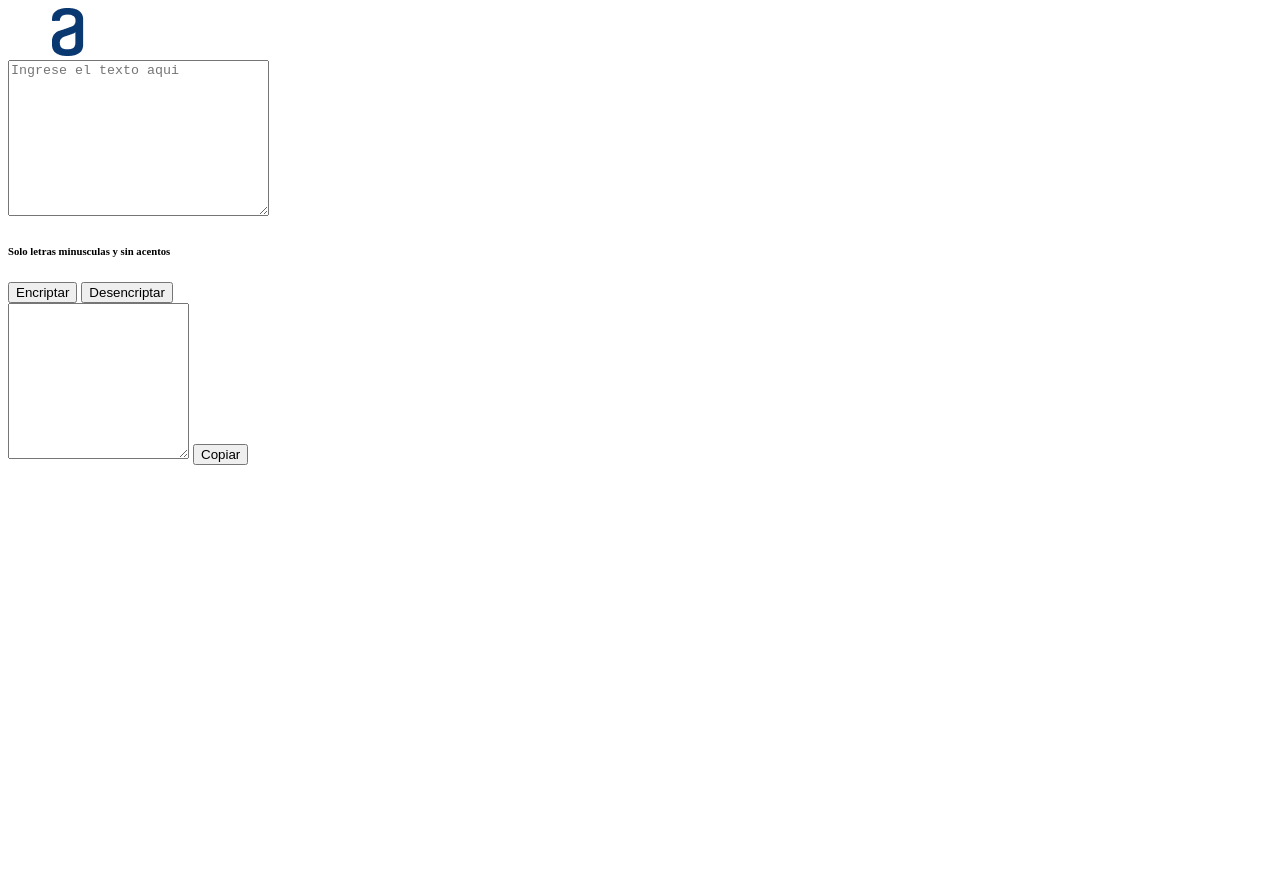
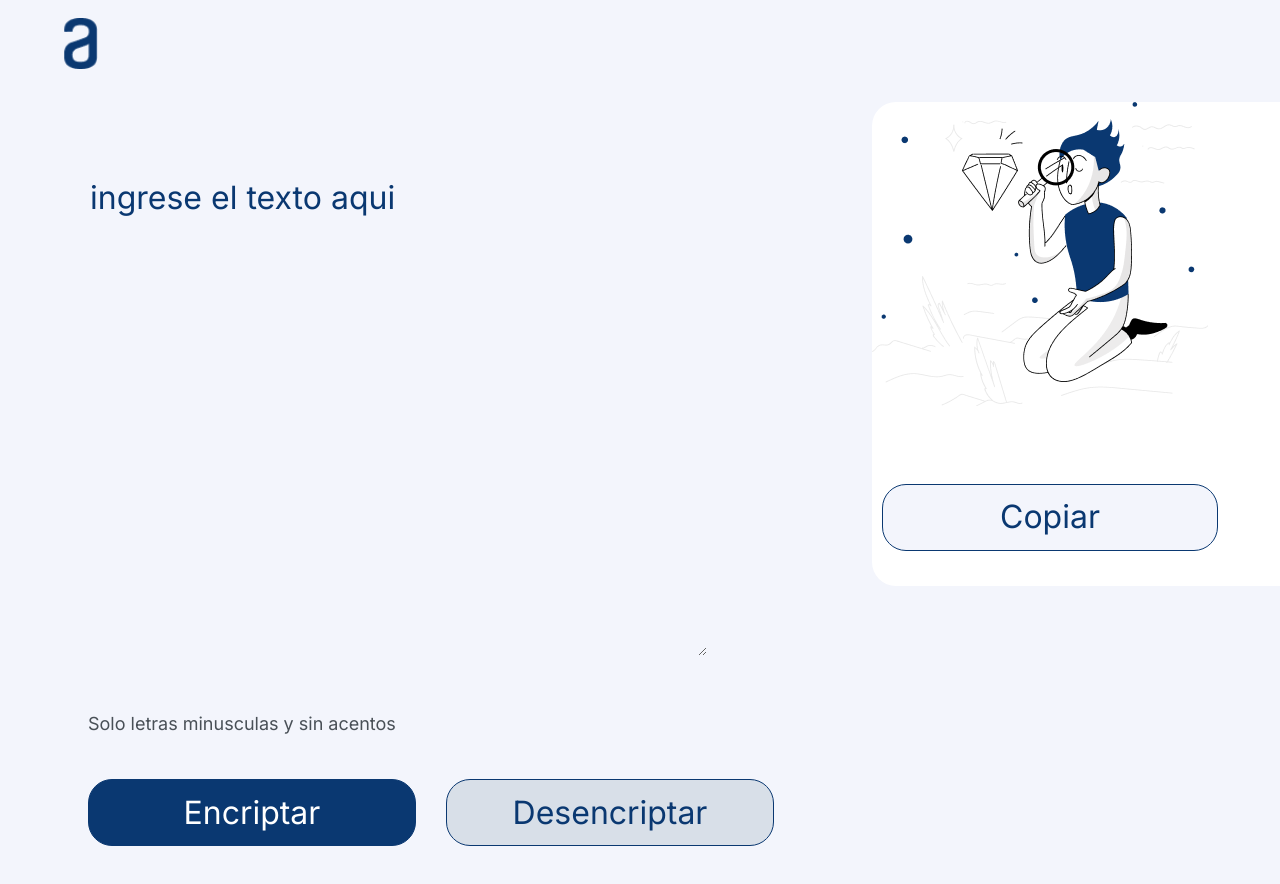
Before and after one commit to Gerson121295/G5-challenge-encriptador, a plain HTML site: page index.html in a window 1280 px wide. Before the commit the page ends 800 px from the top, so only its background shows below. Drawn offline with Linux system fonts and the light colour scheme.

Commit message:
2 - Se agrega estilos al encriptador

```diff
--- a/index.html
+++ b/index.html
@@ -4,6 +4,12 @@
     <meta charset="UTF-8">
     <meta http-equiv="X-UA-Compatible" content="IE=edge">
     <meta name="viewport" content="width=device-width, initial-scale=1.0">
+    <link rel="stylesheet" href="./style.css">
+
+    <link rel="preconnect" href="https://fonts.googleapis.com">
+    <link rel="preconnect" href="https://fonts.gstatic.com" crossorigin>
+    <link href="https://fonts.googleapis.com/css2?family=Inter:wght@200;400&family=Lato:wght@100;300;700&display=swap" rel="stylesheet">
+
     <title>Encriptador de texto</title>
 </head>
 <body>
@@ -27,7 +33,7 @@
 
         <section>
             <textarea class="mensaje" cols="20" rows="10"></textarea>
-            <button class="copiar">Copiar</button>
+            <button class="btn-copiar">Copiar</button>
         </section>
     </main>
 </body>
--- /dev/null
+++ b/style.css
@@ -0,0 +1,99 @@
+
+*{
+ /* font-family: 'Inter', sans-serif;
+    font-family: 'Lato', sans-serif; */
+    background: #F3F5FC; /* #F3F5FC*/
+    font-family: 'Inter';
+    font-weight: 400;
+    font-size: 32px;
+    line-height: 150%;
+/* identical to box height, or 48px */
+}
+
+.logo{
+    padding-top: 10px;
+    margin-left: 10px;
+    width: 10%;
+}
+
+main{
+    display: flex; /*Agrega a la par el otro div */
+    margin-bottom: 50px;
+    margin-left: 80px;
+
+}
+
+.text-area{
+    border: none; /* no borde */
+    color: #0A3871;
+    margin-top: 90px;
+    text-transform: lowercase;
+}
+
+::placeholder{ color: #0A3871;}
+    .text-area:focus{
+        outline: none; /*quita el recuadro cuando pasamo el mouse */
+
+    }
+
+.mensaje{
+    background: white;
+    background-image: url("imagenes/Muñeco.png");
+    background-repeat: no-repeat;
+    border: none; /*quita el borde a la caja */
+    border-radius: 24px;
+    color: #0A3871;
+    margin-left: 98px;
+    margin-top: 20px;
+    padding-left: 20px;
+    position: fixed; /*Permite que la imagen permanezca en su sitio incluso al hacer scroll hacia abajo*/
+}
+
+.mensaje:focus{
+    outline: none;
+}
+
+.botones{
+    display: flex; /*para que coloque el elemento uno del lado del otro */
+    margin-top: 18px;
+
+}
+
+.btn-desencriptar{
+    background: #D8DFE8;
+    border: 1px solid #0A3871;
+    border-radius: 24px;
+    color: #0A3871;
+    cursor: pointer;
+    height: 67px;
+    margin-left: 30px;
+    width: 328px;
+}
+
+.btn-encriptar{
+    background-color: #0A3871;
+    border: 1px solid #0A3871;
+    border-radius: 24px;
+    color: white;
+    cursor: pointer;
+    height: 67px;
+    width: 328px;
+}
+
+.btn-copiar{
+    border: 1px solid #0A3871;
+    border-radius: 24px;
+    color: #0A3871;
+    cursor: pointer;
+    height: 67px;
+    margin-left: 108px;
+    margin-top: 402px;
+    position: absolute;
+    width: 336px;
+    position: fixed;
+}
+
+.informacion{
+    color: #495057;
+    font-size: 18px;
+}
```
